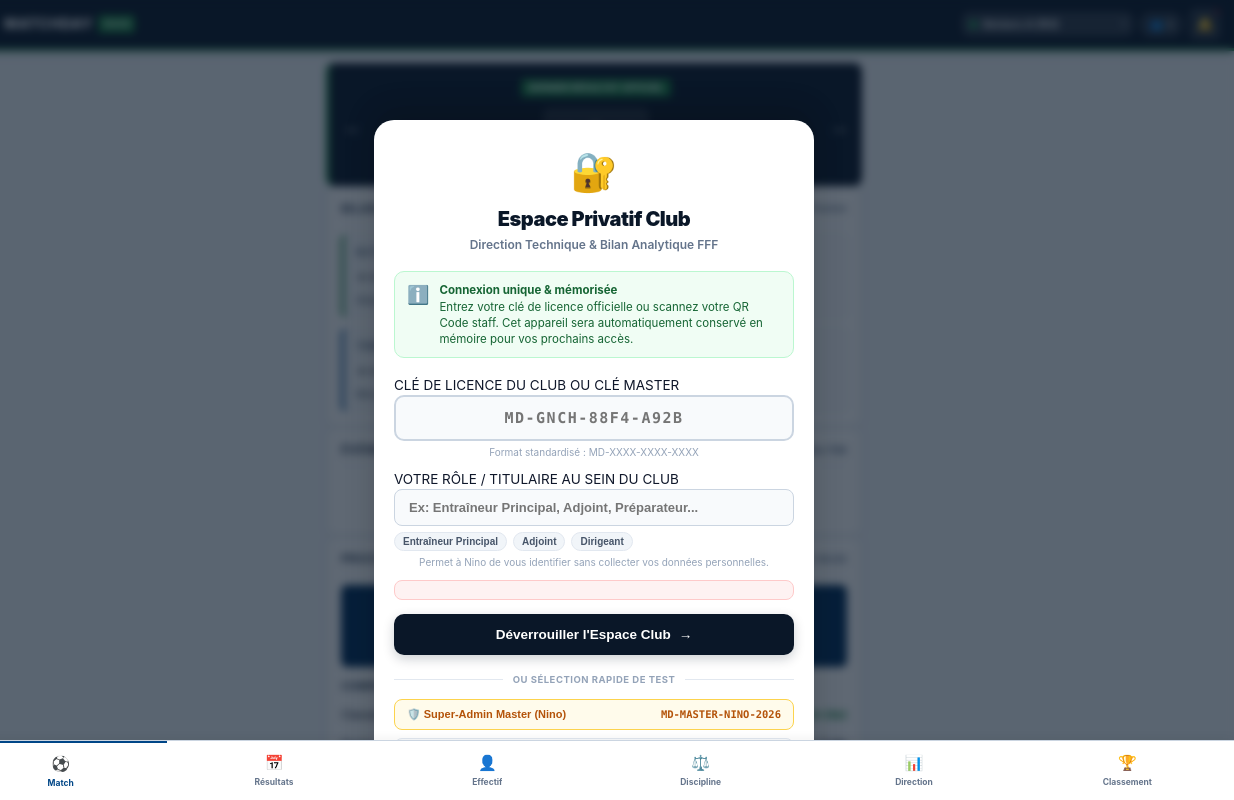
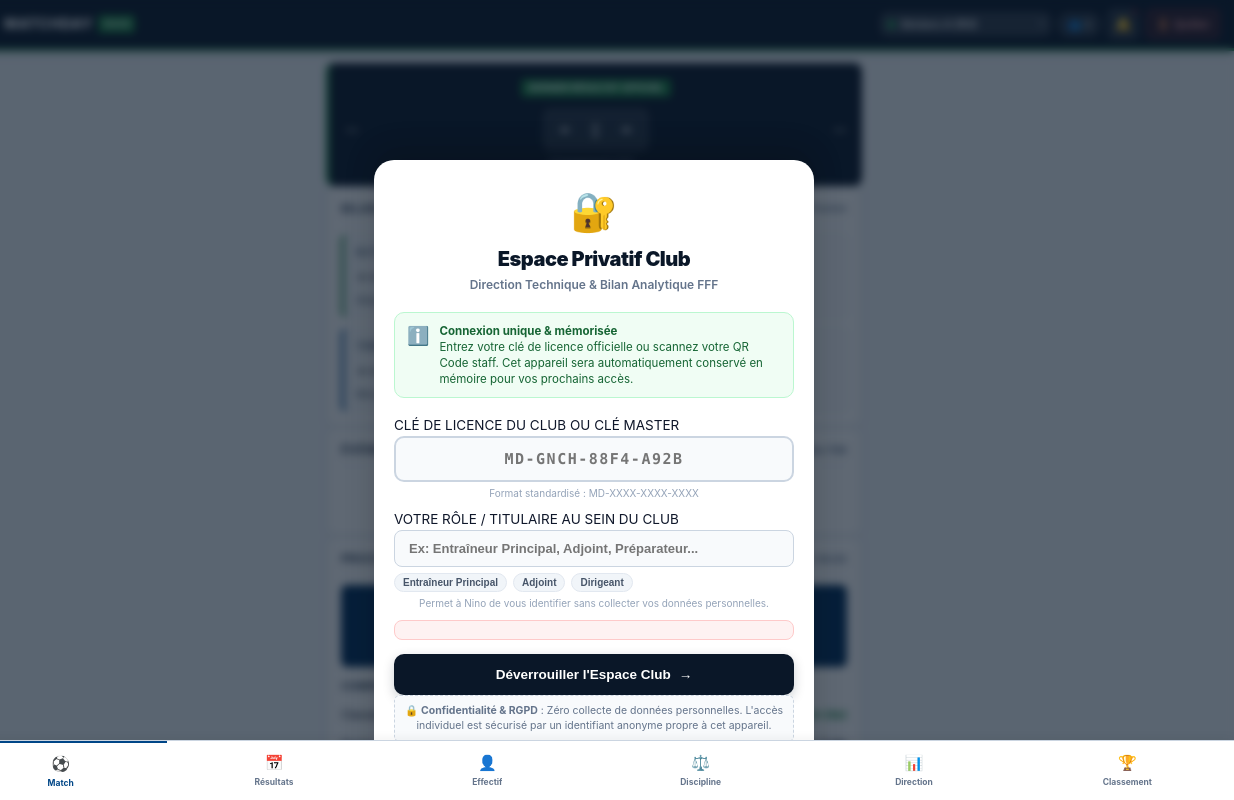
Before and after one commit to nino-frc/es-genech-data-performance, a website: page public/index.html in a window 1280 px wide. Shown: the top 800 px of the page, 46-1280 px from the left. Drawn offline with Linux system fonts and the light colour scheme.

Commit message:
fix(security): remove test chips from login modal and add header logout button

```diff
--- a/public/app.js
+++ b/public/app.js
@@ -992,6 +992,12 @@ function revokeDeviceAction(deviceId) {
   }
 }
 
+function confirmLogout() {
+  if (confirm("Voulez-vous vraiment vous déconnecter de cet espace club ?")) {
+    logoutClub();
+  }
+}
+
 function logoutClub(silent) {
   try {
     localStorage.removeItem('matchday_club_key');
@@ -1005,6 +1011,9 @@ function logoutClub(silent) {
   currentStaffRole = null;
   closeDeviceModal();
   closeQrModal();
+
+  const trialBanner = document.getElementById('trialBanner');
+  if (trialBanner) trialBanner.style.display = 'none';
 
   const headerLogo = document.getElementById('headerClubLogo');
   const headerDiv = document.getElementById('headerClubDivider');
--- a/public/index.html
+++ b/public/index.html
@@ -68,6 +68,10 @@
       <button class="notif-bell-btn" id="notifBellBtn" onclick="openNotifModal()" title="Centre d'alertes staff">
         🔔
         <span class="notif-badge-dot" id="notifDot"></span>
+      </button>
+      <button class="logout-header-btn" id="logoutHeaderBtn" onclick="confirmLogout()" title="Se déconnecter / Changer de club">
+        <span>🚪</span>
+        <span class="logout-btn-text">Quitter</span>
       </button>
     </div>
   </header>
@@ -480,6 +484,8 @@
       <div class="footer-copy">MatchDay Analytics SaaS • Direction Technique & Performance</div>
       <div class="footer-links">
         <button type="button" class="btn-legal-link" onclick="openLegalModal()">⚖️ Mentions Légales & Confidentialité (RGPD)</button>
+        <span style="opacity: 0.35;">•</span>
+        <button type="button" class="btn-legal-link" onclick="confirmLogout()">🚪 Déconnexion du club</button>
       </div>
     </footer>
 
@@ -798,25 +804,6 @@
           </button>
         </form>
 
-        <div class="license-divider">
-          <span>OU SÉLECTION RAPIDE DE TEST</span>
-        </div>
-
-        <div class="demo-keys-grid">
-          <button type="button" class="demo-key-chip master-chip" onclick="quickFillLicense('MD-MASTER-NINO-2026', 'Nino F. (Super-Admin Master)')">
-            <span class="chip-club">🛡️ Super-Admin Master (Nino)</span>
-            <span class="chip-code">MD-MASTER-NINO-2026</span>
-          </button>
-          <button type="button" class="demo-key-chip" onclick="quickFillLicense('MD-GNCH-88F4-A92B', 'Coach Principal')">
-            <span class="chip-club">ES Genech (R3/D2/Fém/U19)</span>
-            <span class="chip-code">MD-GNCH-88F4-A92B</span>
-          </button>
-          <button type="button" class="demo-key-chip" onclick="quickFillLicense('MD-SCLN-74C2-91E3', 'Coach Seclin R2')">
-            <span class="chip-club">FC Seclin (Régional 2)</span>
-            <span class="chip-code">MD-SCLN-74C2-91E3</span>
-          </button>
-        </div>
-
         <div class="license-privacy-note">
           🔒 <strong>Confidentialité & RGPD</strong> : Zéro collecte de données personnelles. L'accès individuel est sécurisé par un identifiant anonyme propre à cet appareil.
         </div>
--- a/public/styles.css
+++ b/public/styles.css
@@ -166,6 +166,41 @@ body {
   background-color: #ef4444;
   border-radius: 50%;
   border: 2px solid var(--bg-header);
+}
+
+.logout-header-btn {
+  background: rgba(239, 68, 68, 0.16);
+  border: 1px solid rgba(239, 68, 68, 0.35);
+  color: #fca5a5;
+  height: 30px;
+  padding: 0 9px;
+  border-radius: 6px;
+  display: flex;
+  align-items: center;
+  gap: 4px;
+  font-size: 11px;
+  font-weight: 700;
+  cursor: pointer;
+  transition: all 0.2s ease;
+}
+.logout-header-btn:hover {
+  background: rgba(239, 68, 68, 0.32);
+  color: #ffffff;
+  transform: translateY(-1px);
+}
+.logout-header-btn:active {
+  transform: scale(0.94);
+}
+
+@media (max-width: 480px) {
+  .logout-btn-text {
+    display: none;
+  }
+  .logout-header-btn {
+    padding: 0 6px;
+    width: 30px;
+    justify-content: center;
+  }
 }
 
 /* --------------------------------------------------------------------------
```
